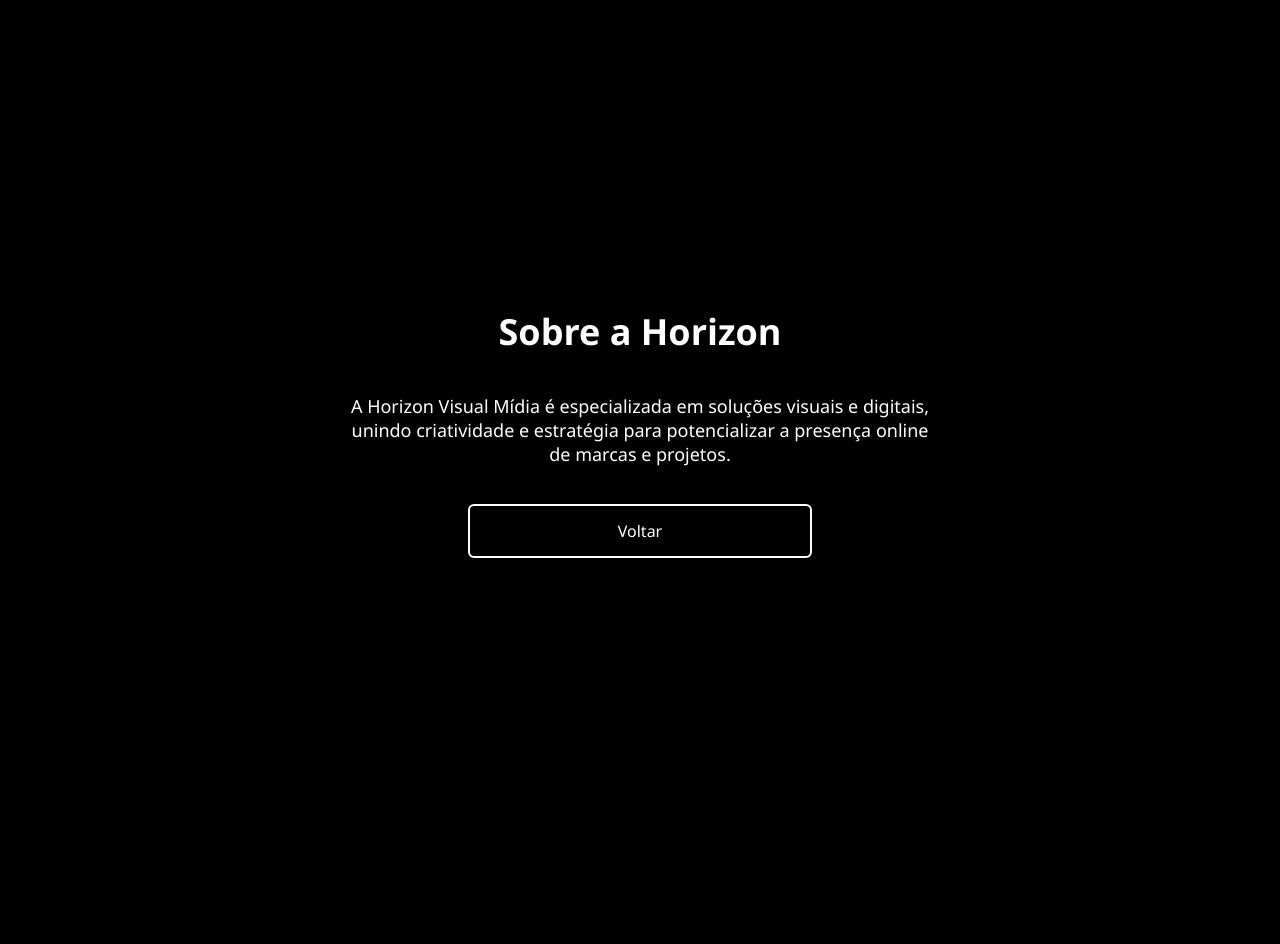
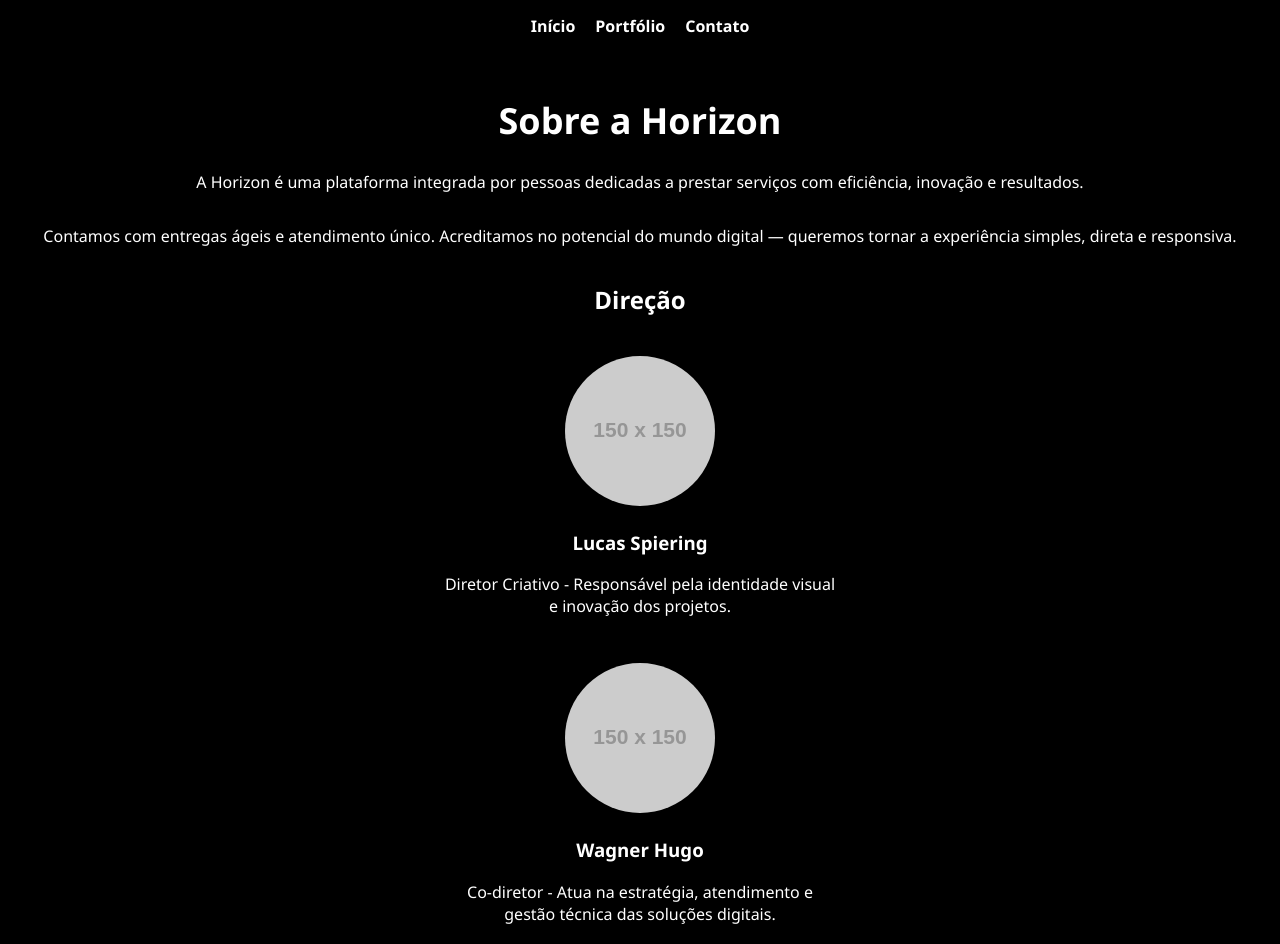
Before and after one commit to h0ldyn5/horizonsolucoesdigitais, a plain HTML site: page sobre.html in a window 1280 px wide. Before the commit the page ends 840 px from the top, so only its background shows below. Drawn offline with Linux system fonts and the light colour scheme; placeholder pictures from the web are drawn by us.

Commit message:
Add files via upload

```diff
--- a/sobre.html
+++ b/sobre.html
@@ -1,16 +1,36 @@
 <!DOCTYPE html>
 <html lang="pt-br">
 <head>
-  <meta charset="UTF-8">
-  <title>Sobre - Horizon Visual Mídia</title>
-  <meta name="viewport" content="width=device-width, initial-scale=1.0">
-  <link rel="stylesheet" href="style.css">
+  <meta charset="UTF-8" />
+  <title>Sobre - Horizon Soluções Digitais</title>
+  <meta name="viewport" content="width=device-width, initial-scale=1.0" />
+  <link rel="stylesheet" href="style.css" />
 </head>
 <body>
-  <div class="container">
+  <header>
+    <nav class="menu">
+      <a href="index.html">Início</a>
+      <a href="portifolio.html">Portfólio</a>
+      <a href="contato.html">Contato</a>
+    </nav>
+  </header>
+  <div class="container about">
     <h1>Sobre a Horizon</h1>
-    <p>A Horizon Visual Mídia é especializada em soluções visuais e digitais, unindo criatividade e estratégia para potencializar a presença online de marcas e projetos.</p>
-    <a class="service-button" href="index.html">Voltar</a>
+    <p>A Horizon é uma plataforma integrada por pessoas dedicadas a prestar serviços com eficiência, inovação e resultados.</p>
+    <p>Contamos com entregas ágeis e atendimento único. Acreditamos no potencial do mundo digital — queremos tornar a experiência simples, direta e responsiva.</p>
+    <h2>Direção</h2>
+    <div class="team">
+      <div class="member left">
+        <img src="https://via.placeholder.com/150" alt="Lucas Spiering" />
+        <h3>Lucas Spiering</h3>
+        <p>Diretor Criativo - Responsável pela identidade visual e inovação dos projetos.</p>
+      </div>
+      <div class="member right">
+        <img src="https://via.placeholder.com/150" alt="Wagner Hugo" />
+        <h3>Wagner Hugo</h3>
+        <p>Co-diretor - Atua na estratégia, atendimento e gestão técnica das soluções digitais.</p>
+      </div>
+    </div>
   </div>
 </body>
 </html>
--- a/style.css
+++ b/style.css
@@ -1,3 +1,4 @@
+
 body, html {
   margin: 0;
   padding: 0;
@@ -8,13 +9,13 @@ body, html {
 }
 
 .background {
-  background: url('Horizon.jpg') no-repeat center center/cover;
+  background: url('https://source.unsplash.com/1600x900/?horizon') no-repeat center center/cover;
   position: fixed;
   top: 0;
   left: 0;
   width: 100%;
   height: 100%;
-  opacity: 0.2;
+  opacity: 0.5;
   z-index: -1;
 }
 
@@ -28,23 +29,42 @@ body, html {
   padding: 20px;
 }
 
+.menu {
+  display: flex;
+  justify-content: center;
+  gap: 20px;
+  background-color: rgba(0, 0, 0, 0.7);
+  padding: 15px;
+  position: sticky;
+  top: 0;
+  z-index: 999;
+}
+
+.menu a {
+  color: #fff;
+  text-decoration: none;
+  font-weight: bold;
+}
+
+.menu a:hover {
+  text-decoration: underline;
+}
+
 h1 {
   font-size: 36px;
-  margin-bottom: 20px;
+  margin-bottom: 10px;
 }
 
-p {
-  font-size: 18px;
-  max-width: 600px;
+.subheading {
+  font-size: 20px;
+  margin-bottom: 30px;
 }
 
-.services, .container > .service-button {
+.services {
   display: flex;
   flex-direction: column;
   gap: 16px;
-  margin-top: 20px;
-  max-width: 300px;
-  width: 100%;
+  margin-top: 10px;
 }
 
 .service-button {
@@ -66,11 +86,9 @@ p {
 
 footer {
   text-align: center;
-  position: absolute;
-  bottom: 20px;
-  width: 100%;
   font-size: 13px;
   color: #aaa;
+  margin-top: 20px;
 }
 
 .whatsapp-button {
@@ -86,3 +104,30 @@ footer {
   box-shadow: 0 4px 6px rgba(0,0,0,0.2);
   z-index: 10;
 }
+
+.about .team {
+  display: flex;
+  flex-direction: column;
+  align-items: center;
+  gap: 30px;
+  margin-top: 20px;
+}
+
+.team .member {
+  max-width: 400px;
+  text-align: center;
+}
+
+.team .left {
+  align-self: flex-start;
+}
+
+.team .right {
+  align-self: flex-end;
+}
+
+.team img {
+  width: 150px;
+  height: 150px;
+  border-radius: 50%;
+}
```
Also changed, not shown: contato.html (+11 -5 lines), index.html (+17 -6 lines), portifolio.html (+11 -5 lines).
